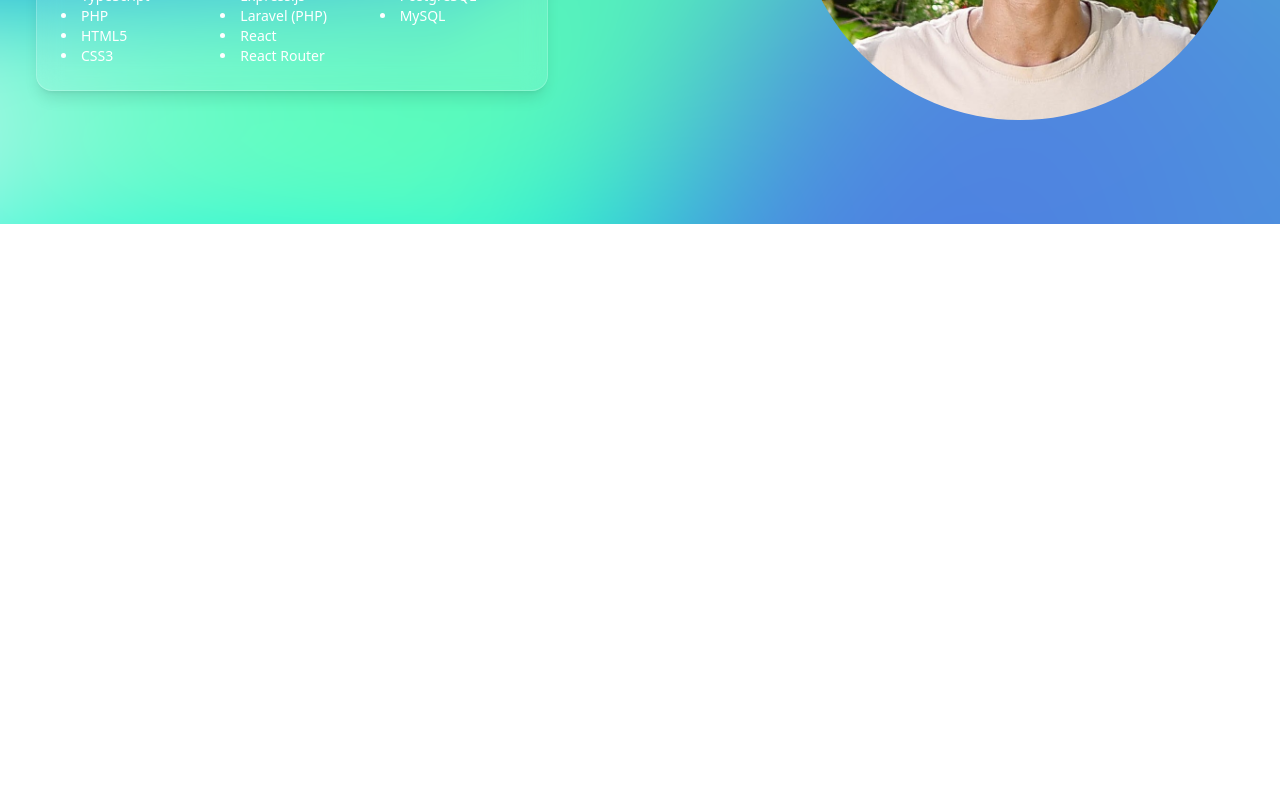
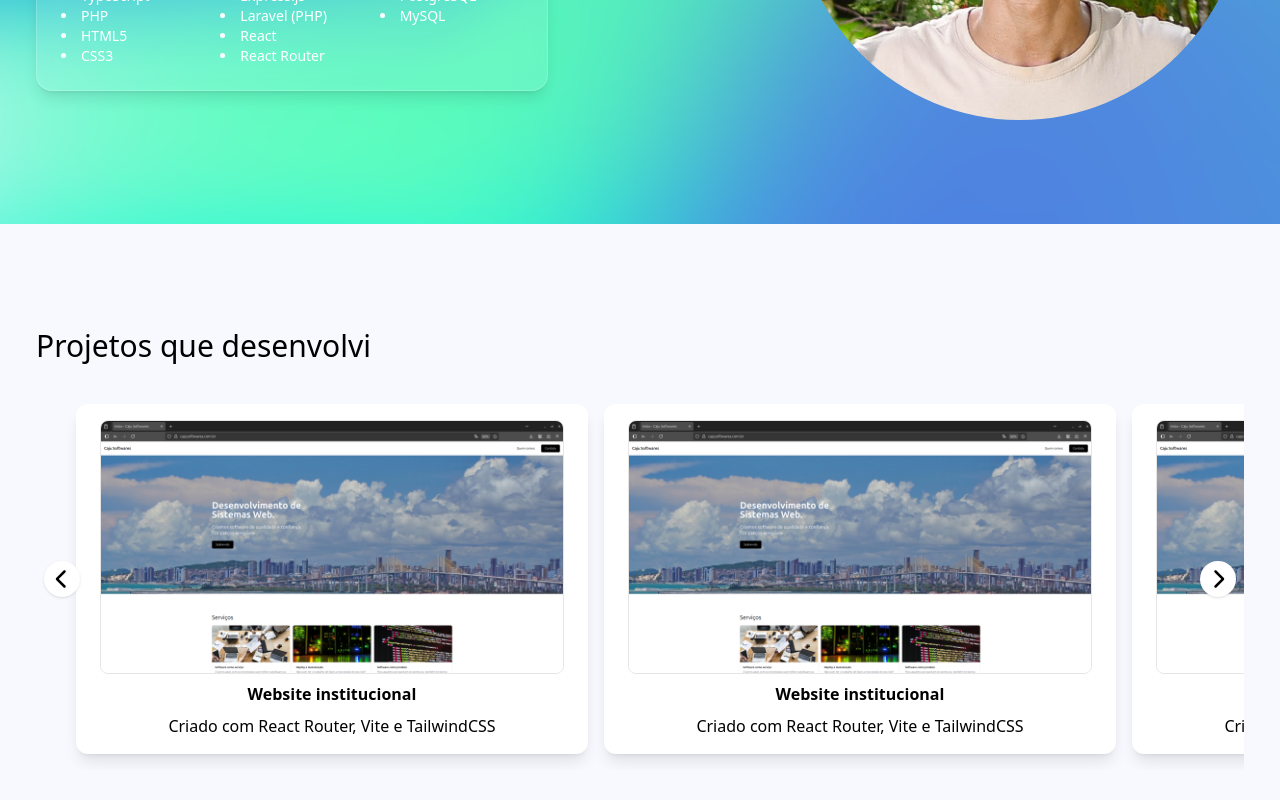
Before and after one commit to PedroAug91/portfolio, a React (Vite) app: page / in a window 1280 px wide. Shown: the part 566-1366 px from the top of the page. Before the commit the page ends 800 px from the top, so only its background shows below. Built offline with nearby package versions, Linux system fonts and the light colour scheme.

Commit message:
feat: Carousel
TODO: Fix this weird looking carousel...

```diff
--- a/src/components/Card.tsx
+++ b/src/components/Card.tsx
@@ -1,20 +1,18 @@
 function Card() {
     return (
-        <div className="max-w-lg mt-10 rounded-2xl p-6 backdrop-blur-md bg-white/10 border border-white/20 shadow-lg text-white">
-        <p className="mb-4 text-lg">
-        Oi, meu nome é Pedro. Sou desenvolvedor de sistemas
-        web. =)
+        <div className='max-w-lg mt-10 rounded-2xl p-6 backdrop-blur-md bg-white/10 border border-white/20 shadow-lg text-white min-w-md'>
+            <p className='mb-4 text-lg'>
+                Oi, meu nome é Pedro. Sou desenvolvedor de sistemas web. =)
             </p>
-        <p className="mb-4 text-sm">
-        Atualmente estou cursando bacharelado em Tecnologia
-        da Informação pelo Instituto Metrópole Digital
-        (IMD/UFRN) e possuo curso técnico em informática
-        pelo IFRN.
+            <p className='mb-4 text-sm'>
+                Atualmente estou cursando bacharelado em Tecnologia da
+                Informação pelo Instituto Metrópole Digital (IMD/UFRN) e possuo
+                curso técnico em informática pelo IFRN.
             </p>
-        <p className="mb-2 font-semibold">
+            <p className='mb-2 font-semibold'>
                 Tenho experiência com as seguintes tecnologias:
             </p>
-        <ul className="columns-3 text-sm list-disc list-inside gap-x-4">
+            <ul className='columns-3 text-sm list-disc list-inside gap-x-4'>
                 <li>Python</li>
                 <li>JavaScript</li>
                 <li>TypeScript</li>
@@ -33,7 +31,7 @@ function Card() {
                 <li>MySQL</li>
             </ul>
         </div>
-    )
+    );
 }
 
 export default Card;
--- /dev/null
+++ b/src/components/Carousel.tsx
@@ -0,0 +1,51 @@
+import React, { useRef, type ReactElement } from "react";
+import { ChevronLeft, ChevronRight } from "./Icons";
+
+interface CarouselProps {
+    children: ReactElement[];
+}
+
+function Carousel({ children }: CarouselProps) {
+    const scrollRef = useRef<HTMLDivElement>(null);
+
+    const scroll = (direction: "left" | "right") => {
+        if (scrollRef.current) {
+            const { scrollLeft, clientWidth } = scrollRef.current;
+            const scrollAmount =
+                direction === "left" ? -clientWidth : clientWidth;
+            scrollRef.current.scrollTo({
+                left: scrollLeft + scrollAmount,
+                behavior: "smooth",
+            });
+        }
+    };
+
+    return (
+        <div className='relative'>
+            <button
+                onClick={() => scroll("left")}
+                className='absolute left-2 top-1/2 z-10 -translate-y-1/2 bg-white rounded-full shadow p-2 hover:bg-gray-100'
+            >
+                <ChevronLeft />
+            </button>
+
+            <div
+                ref={scrollRef}
+                className='flex overflow-x-auto scroll-smooth gap-4 px-10 py-4 no-scrollbar'
+            >
+                {React.Children.map(children, (child) => (
+                    <div className='flex-shrink-0'>{child}</div>
+                ))}
+            </div>
+
+            <button
+                onClick={() => scroll("right")}
+                className='absolute right-2 top-1/2 z-10 -translate-y-1/2 bg-white rounded-full shadow p-2 hover:bg-gray-100'
+            >
+                <ChevronRight />
+            </button>
+        </div>
+    );
+}
+
+export default Carousel;
--- /dev/null
+++ b/src/components/CarouselCard.tsx
@@ -0,0 +1,27 @@
+export interface CarouselCardProps {
+    imgSrc: string;
+    imgAlt: string;
+    heading: string;
+    description: string;
+}
+
+function CarouselCard({
+    imgSrc,
+    imgAlt,
+    heading,
+    description,
+}: CarouselCardProps) {
+    return (
+        <div className='rounded-xl shadow-lg px-6 py-4 max-w-lg text-center flex flex-col gap-2 bg-[#ffffff]'>
+            <img
+                src={imgSrc}
+                alt={imgAlt}
+                className='rounded-lg border border-stone-200'
+            />
+            <h1 className='font-bold'>{heading}</h1>
+            <span className=''>{description}</span>
+        </div>
+    );
+}
+
+export default CarouselCard;
--- a/src/components/Header.tsx
+++ b/src/components/Header.tsx
@@ -16,7 +16,7 @@ function Header() {
     const [menuOpen, setMenuOpen] = useState(false);
 
     return (
-        <header className='w-full px-4 py-4 flex justify-between md:justify-start items-center bg-white shadow-md fixed inset-x-0 top-0 gap-5'>
+        <header className='w-full px-4 py-4 flex justify-between md:justify-start items-center bg-white shadow-md fixed inset-x-0 top-0 gap-5 z-50'>
             <a href='#top'>
                 <img
                     src='/public/favicon.svg'
--- a/src/components/Hero.tsx
+++ b/src/components/Hero.tsx
@@ -6,7 +6,10 @@ interface HeroProps {
 
 function Hero({ children }: HeroProps) {
     return (
-        <div className='bg-[url(/assets/hero.png)] bg-cover bg-no-repeat pt-[74px] text-white' id="about">
+        <div
+            className='bg-[url(/assets/hero.png)] bg-cover bg-no-repeat pt-[74px] text-white'
+            id='about'
+        >
             {children}
         </div>
     );
--- a/src/components/Icons.tsx
+++ b/src/components/Icons.tsx
@@ -50,4 +50,35 @@ function MenuIcon({ className }: IconProps) {
     );
 }
 
-export { GithubIcon, LinkedInIcon, CloseIcon, MenuIcon };
+function ChevronRight({ className }: IconProps) {
+    return (
+        <svg
+            xmlns='http://www.w3.org/2000/svg'
+            viewBox='0 0 320 512'
+            className={`w-5 h-5 ${className ? className : ""}`}
+        >
+            <path d='M311.1 233.4c12.5 12.5 12.5 32.8 0 45.3l-192 192c-12.5 12.5-32.8 12.5-45.3 0s-12.5-32.8 0-45.3L243.2 256 73.9 86.6c-12.5-12.5-12.5-32.8 0-45.3s32.8-12.5 45.3 0l192 192z' />
+        </svg>
+    );
+}
+
+function ChevronLeft({ className }: IconProps) {
+    return (
+        <svg
+            xmlns='http://www.w3.org/2000/svg'
+            viewBox='0 0 320 512'
+            className={`h-5 w-5 ${className ? className : ""}`}
+        >
+            <path d='M9.4 233.4c-12.5 12.5-12.5 32.8 0 45.3l192 192c12.5 12.5 32.8 12.5 45.3 0s12.5-32.8 0-45.3L77.3 256 246.6 86.6c12.5-12.5 12.5-32.8 0-45.3s-32.8-12.5-45.3 0l-192 192z' />
+        </svg>
+    );
+}
+
+export {
+    GithubIcon,
+    LinkedInIcon,
+    CloseIcon,
+    MenuIcon,
+    ChevronRight,
+    ChevronLeft,
+};
--- a/src/components/Main.tsx
+++ b/src/components/Main.tsx
@@ -1,4 +1,6 @@
 import Card from "./Card";
+import CarouselCard from "./CarouselCard";
+import Carousel from "./Carousel";
 import Hero from "./Hero";
 import Section from "./Section";
 
@@ -6,11 +8,58 @@ function Main() {
     return (
         <main>
             <Hero>
-                <Section heading="Quem sou eu? 🤔" className="flex flex-col gap-y-10 items-center lg:flex-row lg:justify-between">
+                <Section
+                    heading='Quem sou eu? 🤔'
+                    className='flex flex-col gap-y-10 items-center lg:flex-row lg:justify-between'
+                >
                     <Card />
-                    <img src="/assets/itsame.jpg" alt="It's a picture of me." className="max-w-md rounded-full lg:order-last order-first"/>
+                    <img
+                        src='/assets/itsame.jpg'
+                        alt="It's a picture of me."
+                        className='max-w-md rounded-full lg:order-last order-first'
+                    />
                 </Section>
             </Hero>
+            <Section heading='Projetos que desenvolvi'>
+                <Carousel>
+                    <CarouselCard
+                        imgSrc='/assets/cajusoftwares.png'
+                        imgAlt='Imagem de Website institucional'
+                        heading='Website institucional'
+                        description='Criado com React Router, Vite e TailwindCSS'
+                    />
+                    <CarouselCard
+                        imgSrc='/assets/cajusoftwares.png'
+                        imgAlt='Imagem de Website institucional'
+                        heading='Website institucional'
+                        description='Criado com React Router, Vite e TailwindCSS'
+                    />
+                    <CarouselCard
+                        imgSrc='/assets/cajusoftwares.png'
+                        imgAlt='Imagem de Website institucional'
+                        heading='Website institucional'
+                        description='Criado com React Router, Vite e TailwindCSS'
+                    />
+                    <CarouselCard
+                        imgSrc='/assets/cajusoftwares.png'
+                        imgAlt='Imagem de Website institucional'
+                        heading='Website institucional'
+                        description='Criado com React Router, Vite e TailwindCSS'
+                    />
+                    <CarouselCard
+                        imgSrc='/assets/cajusoftwares.png'
+                        imgAlt='Imagem de Website institucional'
+                        heading='Website institucional'
+                        description='Criado com React Router, Vite e TailwindCSS'
+                    />
+                    <CarouselCard
+                        imgSrc='/assets/cajusoftwares.png'
+                        imgAlt='Imagem de Website institucional'
+                        heading='Website institucional'
+                        description='Criado com React Router, Vite e TailwindCSS'
+                    />
+                </Carousel>
+            </Section>
         </main>
     );
 }
--- a/src/index.css
+++ b/src/index.css
@@ -2,6 +2,7 @@
 
 html {
     scroll-behavior: smooth;
+    background-color: #f8f8ff;
 }
 
 .header-section,
@@ -11,3 +12,7 @@ footer {
     max-width: 1240px;
     margin-inline: auto;
 }
+
+a:hover {
+    cursor: pointer;
+}
```
Also changed, not shown: public/assets/cajusoftwares.png (added). Lines whose indentation alone changed are shown as unchanged.
